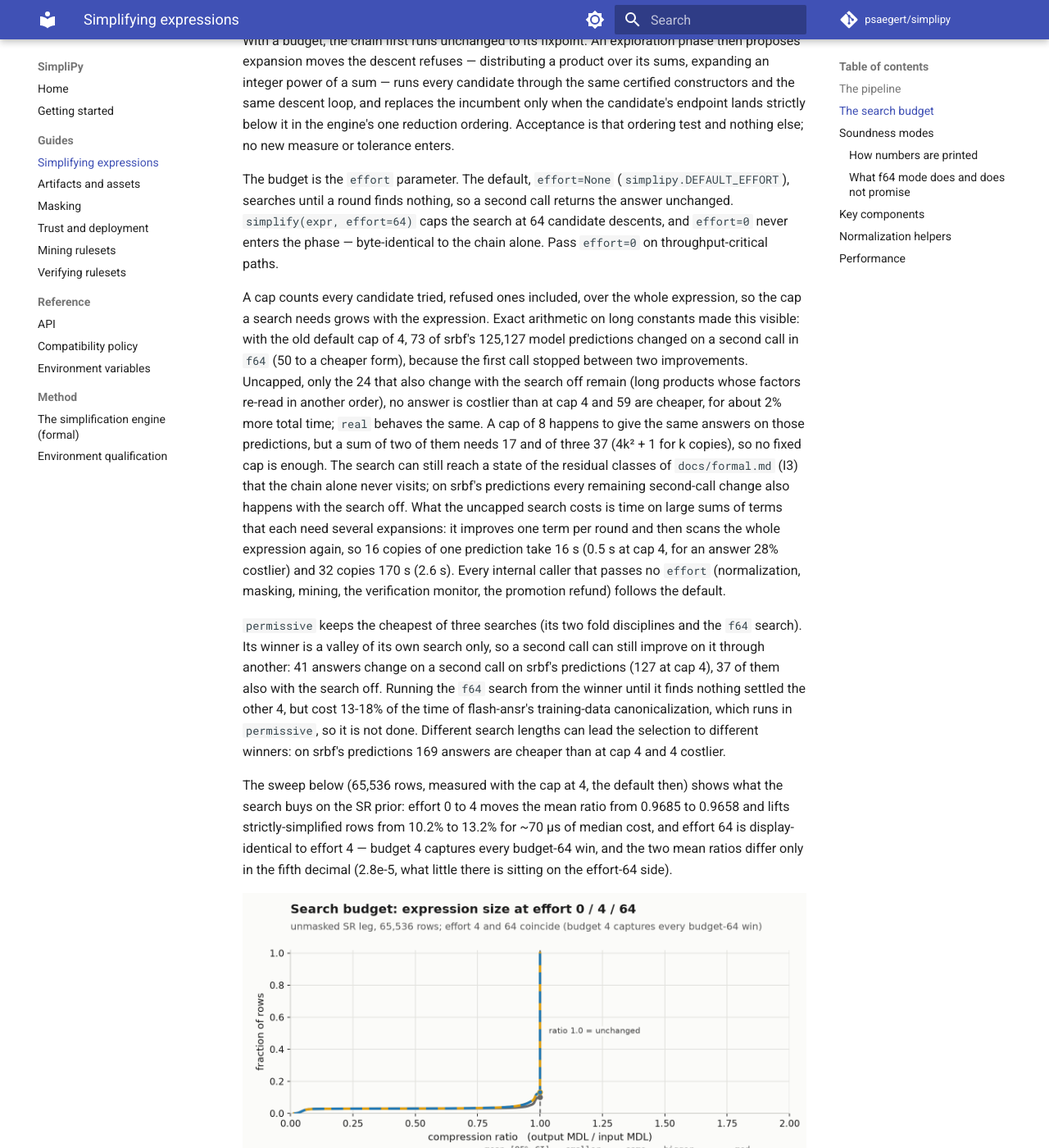
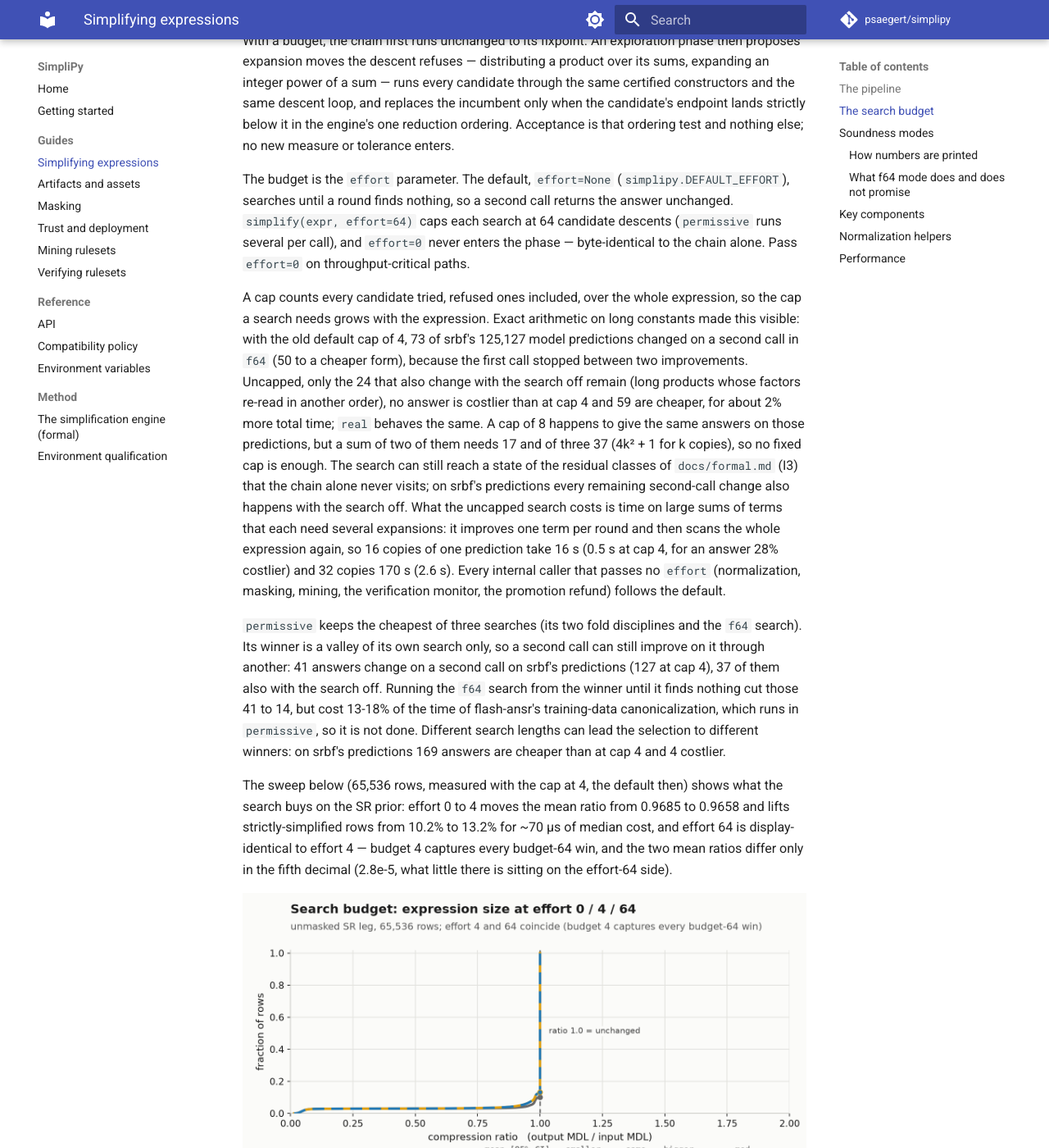
Before and after one commit to psaegert/simplipy, an MkDocs documentation site: the page built from docs/guides/simplify.md, in a window 1280 px wide and 1400 px high, scrolled down 2255 px. Shown: the whole window at 82% size. Built offline with MkDocs 1.6.1 and Material for MkDocs 9.7.7, drawn with Linux system fonts in a browser that asks for light colours; comment, search, counter and statistics services are not loaded.

Commit message:
Review S round 3: the removed loop cut permissive's 41 second-call changes to 14, not 4
The loop settled 27 of srbf's 41 permissive second-call changes (4 the search caused, 23 also
with the search off); the CHANGELOG, guide and formal.md said "the other 4". permissive runs
several searches per call (the literal snap repeats the selection), not three; the guide again
says a cap applies to each search. Docs only.

Co-Authored-By: Claude Opus 5.5 <noreply@anthropic.com>
Claude-Session: https://claude.ai/code/session_016gamUqKQqroqag4GFsNu6W

```diff
--- a/docs/guides/simplify.md
+++ b/docs/guides/simplify.md
@@ -105,8 +105,8 @@ tolerance enters.
 
 The budget is the `effort` parameter. The default, `effort=None`
 (`simplipy.DEFAULT_EFFORT`), searches until a round finds nothing, so a second call
-returns the answer unchanged. `simplify(expr, effort=64)` caps the search at 64 candidate
-descents, and `effort=0` never enters the phase — byte-identical to the chain alone. Pass
+returns the answer unchanged. `simplify(expr, effort=64)` caps each search at 64 candidate
+descents (`permissive` runs several per call), and `effort=0` never enters the phase — byte-identical to the chain alone. Pass
 `effort=0` on throughput-critical paths.
 
 A cap counts every candidate tried, refused ones included, over the whole expression, so
@@ -130,7 +130,7 @@ the verification monitor, the promotion refund) follows the default.
 search). Its winner is a valley of its own search only, so a second call can still improve on
 it through another: 41 answers change on a second call on srbf's predictions (127 at cap 4),
 37 of them also with the search off. Running the `f64` search from the winner until it finds
-nothing settled the other 4, but cost 13-18% of the time of flash-ansr's training-data
+nothing cut those 41 to 14, but cost 13-18% of the time of flash-ansr's training-data
 canonicalization, which runs in `permissive`, so it is not done. Different search lengths can
 lead the selection to different winners: on srbf's predictions 169 answers are cheaper than at
 cap 4 and 4 costlier.
```
Also changed, not shown: CHANGELOG.md (+2 -2 lines), docs/formal.md (+1 -1 lines).
